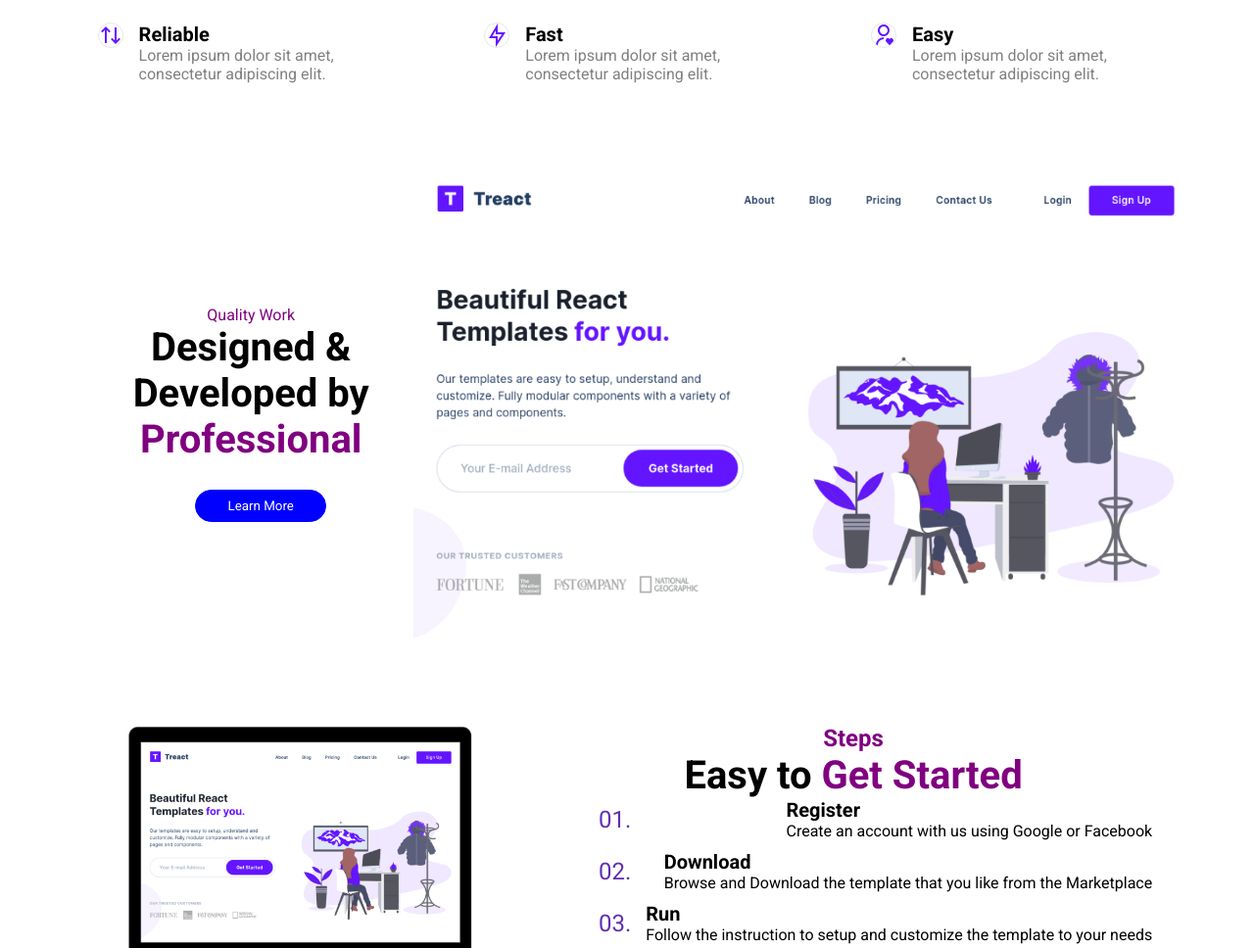
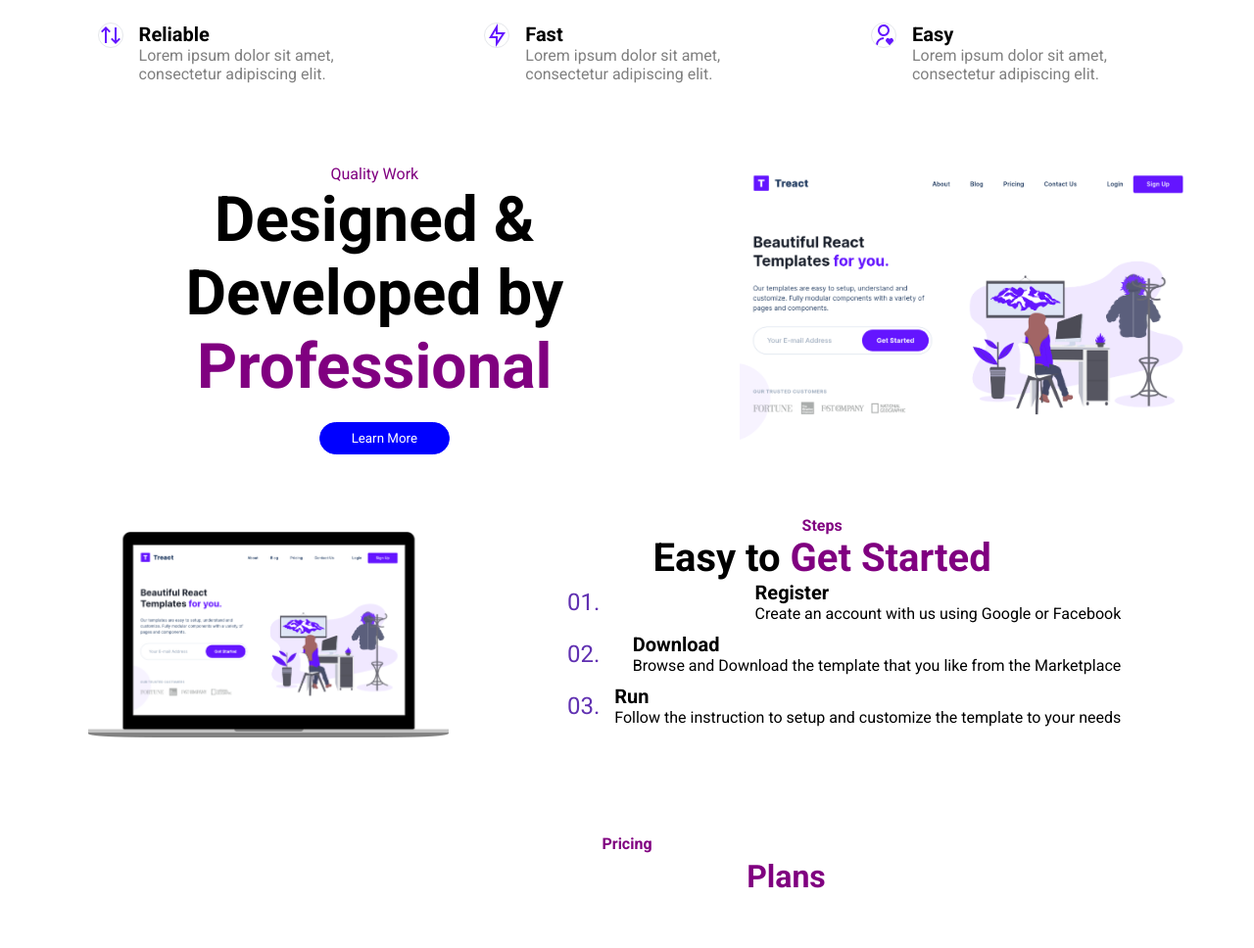
Before and after one commit to mikekramer1957-jpg/Job, a plain HTML site: page index.html in a window 1280 px wide. Shown: the part 935-1903 px from the top of the page at 98% size. Drawn offline with Linux system fonts and the light colour scheme.

Commit message:
fresh repo

```diff
--- a/index.html
+++ b/index.html
@@ -152,11 +152,11 @@
                         <div class="row">
                             <div class="flex-container"> <!--Content for Easy-->
                                 </div>
-                                <div class="container3"> <!--Screenshot 2.4-->
+                                <div class="container2"> <!--Screenshot 2.4-->
                                     <img src=" Treact Starter Resources/assets/hero-screenshot-2.241aac1fbc66db29d873.png " class="featured__icon"alt="hero 2.4">
                                     </div>
                                     <div class="container"> <!--Content for Easy-->
-                                        <h1 class="section__title"><span class="purple">Steps </span></h1>
+                                        <h1 class="section__step"><span class="purple">Steps </span></h1>
                                         <h2 class="section__subtitle-easy">Easy to <span class="purple">Get Started</span></h2>
 
                                         <ol>
--- a/style.css
+++ b/style.css
@@ -273,6 +273,8 @@ h2 {
   padding: 20px; /*inner spacing */
  /* spacing between windows */
 }
+
+
 .feature__icon {
   width: 24px; /*set a default width for icons */
   border: 1px solid #e5e7eb;
@@ -308,24 +310,27 @@ h2 {
   flex-direction: column;
   align-items: center;
   text-align: center;
+  margin-right: 80px;
 }
 .section__tag {
   color:6425ff;
-  font-size: 16px;
+  font-size: 64px;
   font-weight: 700;
-  margin-left: 20px;
  }
  .section__title .purple {
-  font: size 8px;
+  font: size 64px;
+  font-weight: bold;
  }
- .section__subtitle-easy {
-  color: black;
-  font-weight: bold;
-  font-size: 16;
+ .section__title {
+  font-size: 64px;
+ }
+ .container2 {
+  width: 50%;
  }
 
-
-
+.section__step {
+  font-size: 16px;
+}
 .learn__button {
   padding: 8px 32px;
   border: 1px solid blue;
@@ -336,6 +341,16 @@ h2 {
   background-color: blue;
   margin-left: 20px;
 }
+ .section__subtitle-easy {
+  color: black;
+  font-weight: bold;
+  font-size: 16;
+ }
+
+
+
+
+
 .container ol {
   display:flex;
   flex-direction: column;
```
